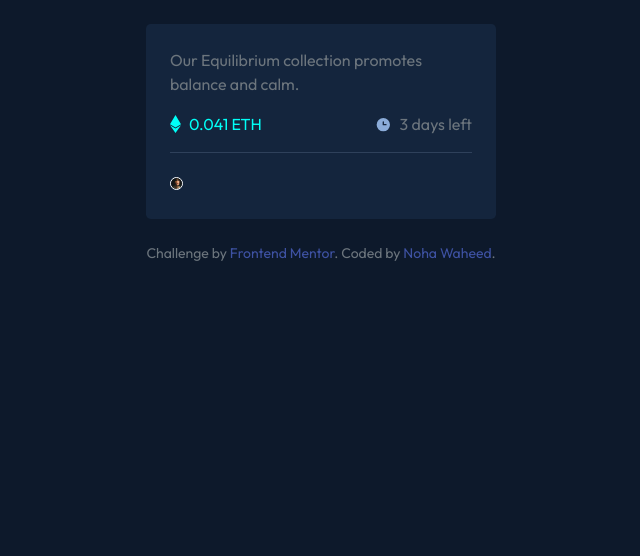
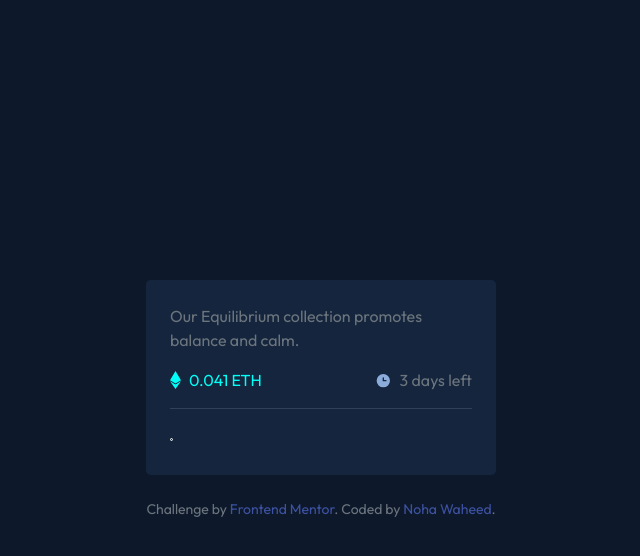
Before and after one commit to nohawaheed/NFT-preview-card-component-challenge-hub, a plain HTML site: page Updated index.html in a window 1280 px wide. Shown: the whole page, without its empty margins (319-959 px from the left). Drawn offline with Linux system fonts and the light colour scheme.

Commit message:
Update index_style.css

```diff
--- a/css/index_style.css
+++ b/css/index_style.css
@@ -14,7 +14,9 @@
   --card-bg: #14253d;
   --line: #2f415b;
 }
-
+main {
+  min-height: 100vh;
+}
 p {
   font-size: 1rem;
 }
@@ -36,7 +38,6 @@ span {
 h1:hover,
 span:hover {
   color: var(--primary-color) !important;
-  cursor: pointer;
 }
 .break-line {
   position: relative;
@@ -55,6 +56,9 @@ span:hover {
   border: 1px solid white;
   border-radius: 50%;
 }
+.avatar-container {
+  width: 10%;
+}
 .layer {
   opacity: 0;
   background-color: rgba(0, 255, 247, 0.6) !important;
@@ -71,10 +75,5 @@ span:hover {
 }
 .card-container {
   background-color: var(--card-bg);
+  max-width: 350px;
 }
-
-@media (min-width: 375px) and (max-width: 1440px) {
-  .card-container {
-    width: 350px;
-  }
-}
```
